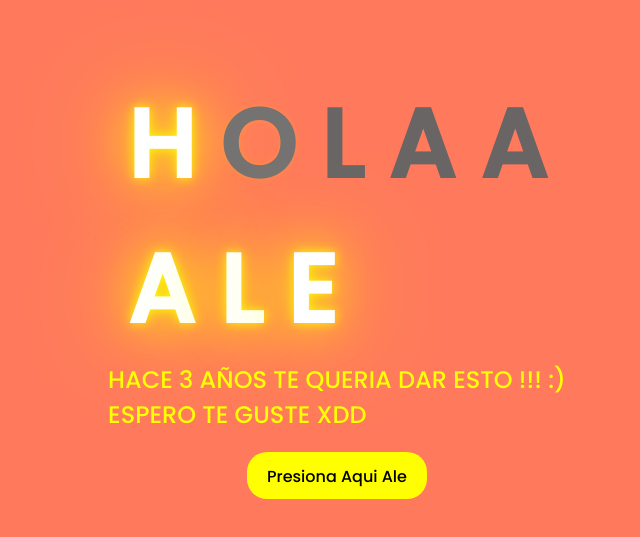
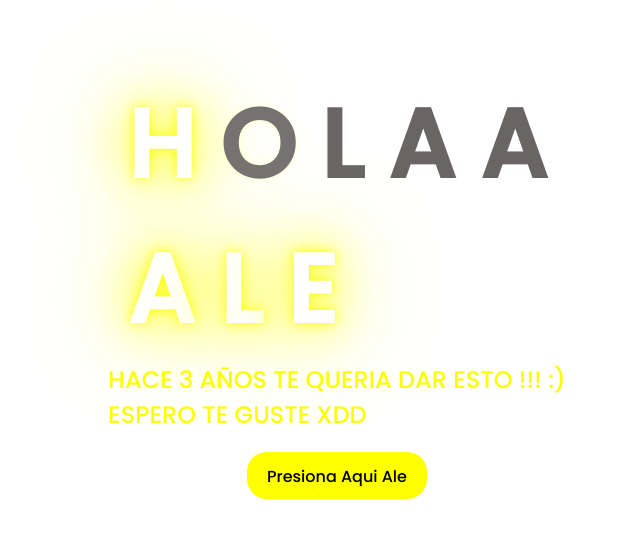
Before and after one commit to luisalvarado18rodriguez-del/xdssd, a plain HTML site: page Index.html in a window 1280 px wide. Shown: the part 123-660 px from the top of the page, without its empty margins (311-951 px from the left). Drawn offline with Linux system fonts and the light colour scheme.

Commit message:
Actualizar style.css
ahora sí

```diff
--- a/DATOS/css/style.css
+++ b/DATOS/css/style.css
@@ -10,7 +10,7 @@ body{
     flex-direction: column;
     align-items: center;
     justify-content: center;
-    background-color: #FF7A5C;
+    background-color: 66, 63, 63;
 }
 .greetings{
     font-size: 6rem;
```
